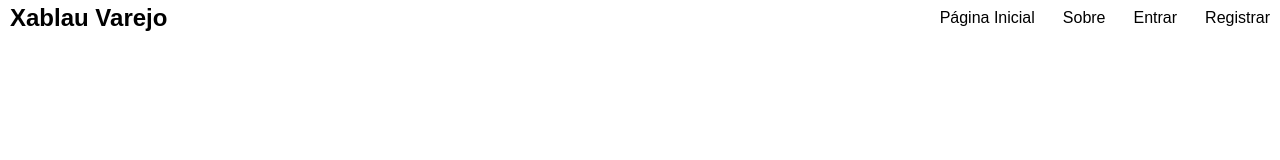
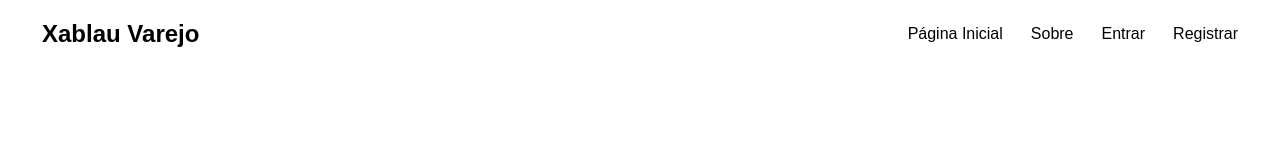
Before and after one commit to AnndreJunior/xablau-varejo, a plain HTML site: page index.html in a window 1280 px wide. Drawn offline with Linux system fonts and the light colour scheme.

Commit message:
fix: fixing margin layout

```diff
--- a/css/styles.css
+++ b/css/styles.css
@@ -1,7 +1,7 @@
 /* || Variables */
 
 :root {
-  --layout-margin-x: 10px;
+  --layout-margin-x: 16px;
   --main-black: #000;
   --main-gold: #ffa31a;
   --default-transform-time: 0.3s;
@@ -30,7 +30,7 @@ body {
 /* || Header */
 
 .header {
-  margin: 4px var(--layout-margin-x);
+  margin: 14px var(--layout-margin-x);
 }
 
 .header__container {
@@ -130,6 +130,10 @@ body {
 }
 
 @media screen and (min-width: 768px) {
+  .header {
+    margin: 20px 42px;
+  }
+
   .header__mobile-nav {
     display: none;
   }
```
